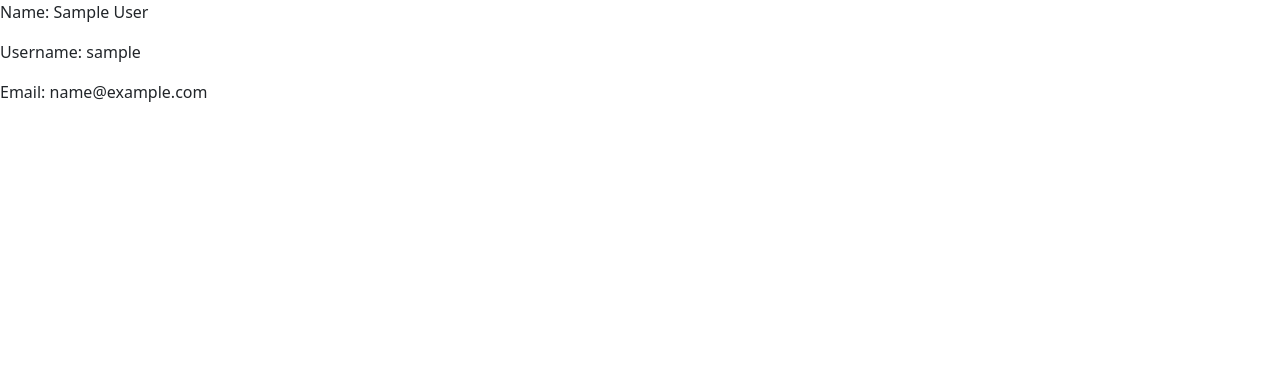
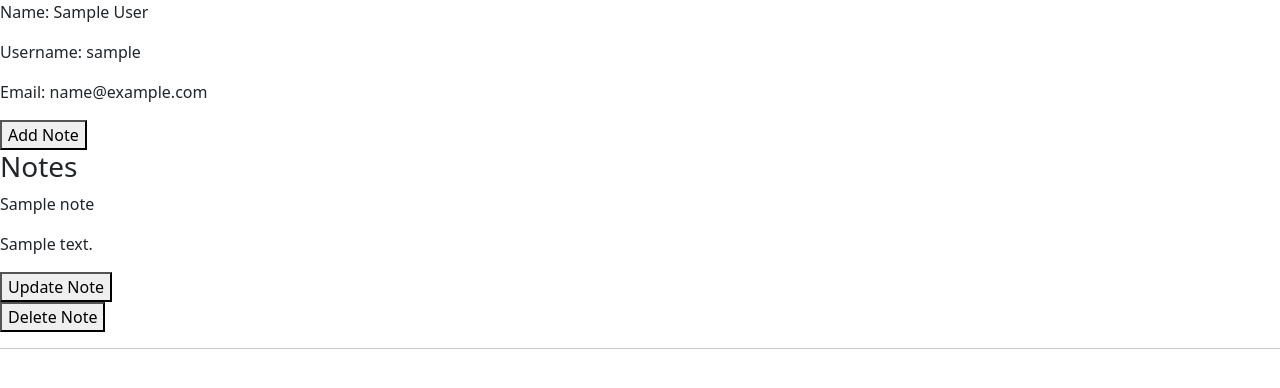
Before and after one commit to byunboy2/flask-notes, a Flask app: template templates/user.html in a window 1280 px wide. Shown: the top 388 px of the page. Run offline with Flask 3, Linux system fonts and the light colour scheme; the template is opened without the code that fills it: values that come from a table or form of the project are taken from there, others are empty; tables that the repository leaves empty hold one stand-in row (values such as "Sample post").

Commit message:
Finished

```diff
--- a/app.py
+++ b/app.py
@@ -1,14 +1,14 @@
 from flask import Flask, render_template, redirect, session
 from flask_debugtoolbar import DebugToolbarExtension
-from models import db, connect_db, User
-from forms import CSRFProtectForm, RegisterForm, LoginForm
+from models import db, connect_db, User, Note
+from forms import CSRFProtectForm, RegisterForm, LoginForm, NoteForm
 from werkzeug.exceptions import Unauthorized
 
 app = Flask(__name__)
 
-app.config['SQLALCHEMY_DATABASE_URI'] = (
-  "postgresql://otherjoel:hello@13.57.9.123/otherjoel")
-# app.config["SQLALCHEMY_DATABASE_URI"] = "postgresql:///hashing_login"
+# app.config['SQLALCHEMY_DATABASE_URI'] = (
+# "postgresql://otherjoel:hello@13.57.9.123/otherjoel")
+app.config["SQLALCHEMY_DATABASE_URI"] = "postgresql:///hashing_login"
 app.config["SQLALCHEMY_TRACK_MODIFICATIONS"] = False
 app.config['DEBUG_TB_INTERCEPT_REDIRECTS'] = False
 app.config["SQLALCHEMY_ECHO"] = True
@@ -19,11 +19,13 @@ db.create_all()
 
 toolbar = DebugToolbarExtension(app)
 
+
 @app.get("/")
 def redirect_to_register():
     """Redirect to register page."""
 
     return redirect("/register")
+
 
 @app.route("/register", methods=["GET", "POST"])
 def register():
@@ -52,6 +54,7 @@ def register():
 
     else:
         return render_template("register.html", form=form)
+
 
 @app.route("/login", methods=["GET", "POST"])
 def login():
@@ -89,9 +92,11 @@ def show_user_page(username):
         raise Unauthorized()
 
     user = User.query.get_or_404(username)
+    notes = Note.query.filter_by(author=username).all()
     form = CSRFProtectForm()
 
-    return render_template("user.html", user=user, form=form)
+    return render_template("user.html", user=user, form=form, notes=notes)
+
 
 @app.post("/logout")
 def logout():
@@ -101,7 +106,88 @@ def logout():
 
     if form.validate_on_submit():
         session.pop("username", None)
+        return redirect("/")
     else:
         raise Unauthorized()
 
-    return redirect("/")
+
+@app.post("/users/<username>/delete")
+def delete_user(username):
+    """Delete user from database and their notes, and redirect to root"""
+
+    if "username" not in session or username != session["username"]:
+        raise Unauthorized()
+
+    form = CSRFProtectForm()
+
+    if form.validate_on_submit():
+        Note.query.filter_by(username=username).delete()
+        User.query.get(username).delete() # add commit, be weary of naming
+        session.pop("username", None)
+        return redirect("/")
+    else:
+        raise Unauthorized()
+
+
+@app.route("/users/<username>/notes/add", methods=["GET", "POST"])
+def handle_notes(username):
+    """Display add note form, and process it"""
+
+    if "username" not in session or username != session["username"]:
+        raise Unauthorized()
+
+    form = NoteForm()
+
+    if form.validate_on_submit():
+        title = form.title.data
+        content = form.content.data
+        note = Note(title=title, content=content, author=username)
+        db.session.add(note)
+        db.session.commit()
+
+        return redirect(f"/users/{note.author}")
+
+    else:
+        return render_template("notes.html", form=form)
+
+
+@app.route("/notes/<int:note_id>/update", methods=["GET", "POST"])
+def update_notes(note_id):
+    """Display edit note form and update note"""
+
+    note = Note.query.get(note_id) # or 404
+    if "username" not in session or note.author != session["username"]:
+        raise Unauthorized()
+
+    form = NoteForm(obj=note)
+
+    if form.validate_on_submit():
+        note.title = form.title.data
+        note.content = form.content.data
+
+        db.session.commit()
+
+        return redirect(f"/users/{note.author}")
+
+    else:
+        return render_template("notes.html", form=form)
+
+
+@app.post("/notes/<int:note_id>/delete")
+def delete_note(note_id):
+    """Delete note"""
+
+    note = Note.query.get(note_id)
+
+    if "username" not in session or note.author != session["username"]:
+        raise Unauthorized()
+
+    form = CSRFProtectForm()
+
+    if form.validate_on_submit():
+        db.session.delete(note)
+        db.session.commit()
+        return redirect(f"/users/{note.author}")
+
+    else:
+        raise Unauthorized()
--- a/forms.py
+++ b/forms.py
@@ -1,34 +1,45 @@
 from flask_wtf import FlaskForm
-from wtforms import StringField, PasswordField, EmailField
+from wtforms import StringField, PasswordField, EmailField, TextAreaField
 from wtforms.validators import InputRequired, Length
+
 
 class RegisterForm(FlaskForm):
     """Form for user registration"""
 
-    username = StringField('Username',
-                         validators=[InputRequired(),Length(max=20)]
-                            )
+    username = StringField("Username",
+                           validators=[InputRequired(), Length(max=20)]
+                           )
     pwd = PasswordField("Password",
-                         validators=[InputRequired(),Length(max=100)])
+                        validators=[InputRequired(), Length(max=100)])
 
     email = EmailField("Email",
-                         validators=[InputRequired(),Length(max=50)])
+                       validators=[InputRequired(), Length(max=50)])
 
     first_name = StringField("First Name",
-                             validators=[InputRequired(),Length(max=30)])
+                             validators=[InputRequired(), Length(max=30)])
 
     last_name = StringField("Last Name",
-                             validators=[InputRequired(),Length(max=30)])
+                            validators=[InputRequired(), Length(max=30)])
 
 
 class LoginForm(FlaskForm):
     """Form for user login"""
 
-    username = StringField('Username',
-                         validators=[InputRequired(),Length(max=20)]
-                            )
+    username = StringField("Username",
+                           validators=[InputRequired(), Length(max=20)]
+                           )
     pwd = PasswordField("Password",
-                         validators=[InputRequired(),Length(max=100)])
+                        validators=[InputRequired(), Length(max=100)])
+
+
+class NoteForm(FlaskForm):
+    """Form for new note"""
+
+    title = StringField("Title",
+                        validators=[InputRequired(), Length(max=100)])
+
+    content = TextAreaField("Content",
+                            validators=[InputRequired()])
 
 
 class CSRFProtectForm(FlaskForm):
--- a/models.py
+++ b/models.py
@@ -15,29 +15,26 @@ def connect_db(app):
     db.init_app(app)
 
 
-
 class User(db.Model):
     """Site user."""
 
     __tablename__ = "users"
 
     username = db.Column(db.String(20),
-                         nullable=False,
-                         primary_key=True,
-                         unique=True)
+                         primary_key=True)
 
     password = db.Column(db.String(100),
                          nullable=False)
 
     email = db.Column(db.String(50),
-                         nullable=False,
-                         unique=True)
+                      nullable=False,
+                      unique=True)
 
     first_name = db.Column(db.String(30),
-                         nullable=False)
+                           nullable=False)
 
     last_name = db.Column(db.String(30),
-                         nullable=False)
+                          nullable=False)
 
     @property
     def full_name(self):
@@ -54,10 +51,10 @@ class User(db.Model):
 
         # return instance of user w/username and hashed pwd
         return cls(username=username,
-                    password=hashed,
-                    email=email,
-                    first_name=first_name,
-                    last_name=last_name)
+                   password=hashed,
+                   email=email,
+                   first_name=first_name,
+                   last_name=last_name)
 
     # end_register
 
@@ -77,3 +74,29 @@ class User(db.Model):
         else:
             return False
     # end_authenticate
+
+
+class Note(db.Model):
+    "User Notes."
+
+    __tablename__ = "notes"
+
+    id = db.Column(
+        db.Integer,
+        primary_key=True,
+        autoincrement=True
+    )
+    # space accordingly
+    title = db.Column(db.String(100),
+                      nullable=False)
+
+    content = db.Column(db.Text,
+                        nullable=False
+                        )
+    # Be consistent naming with foreign key
+    username = db.Column(db.String(20),
+        db.ForeignKey("users.username"),
+        nullable=False
+        )
+
+    user = db.relationship("User",backref="notes")
--- a/templates/user.html
+++ b/templates/user.html
@@ -7,6 +7,22 @@
 <p>Name: {{user.full_name }}</p>
 <p>Username: {{user.username}}</p>
 <p>Email: {{user.email}}</p>
+<form action="/users/{{user.username}}/notes/add">
+  <button type="submit">Add Note</button>
+</form>
+<h3>Notes</h3>
+{% for note in notes%}
+  <p>{{note.title}}</p>
+  <p>{{note.content}}</p>
+  <form action="/notes/{{note.id}}/update">
+    <button>Update Note</button>
+  </form>
+  <form action="/notes/{{note.id}}/delete" method="POST">
+    {{form.hidden_tag()}}
+    <button type="submit">Delete Note</button>
+  </form>
+  <hr>
+{% endfor %}
 {% if 'username' in session %}
   <form action="/logout" method="POST">
     {{form.hidden_tag()}}
```
Also changed, not shown: templates/notes.html (added, +25 -0 lines).
